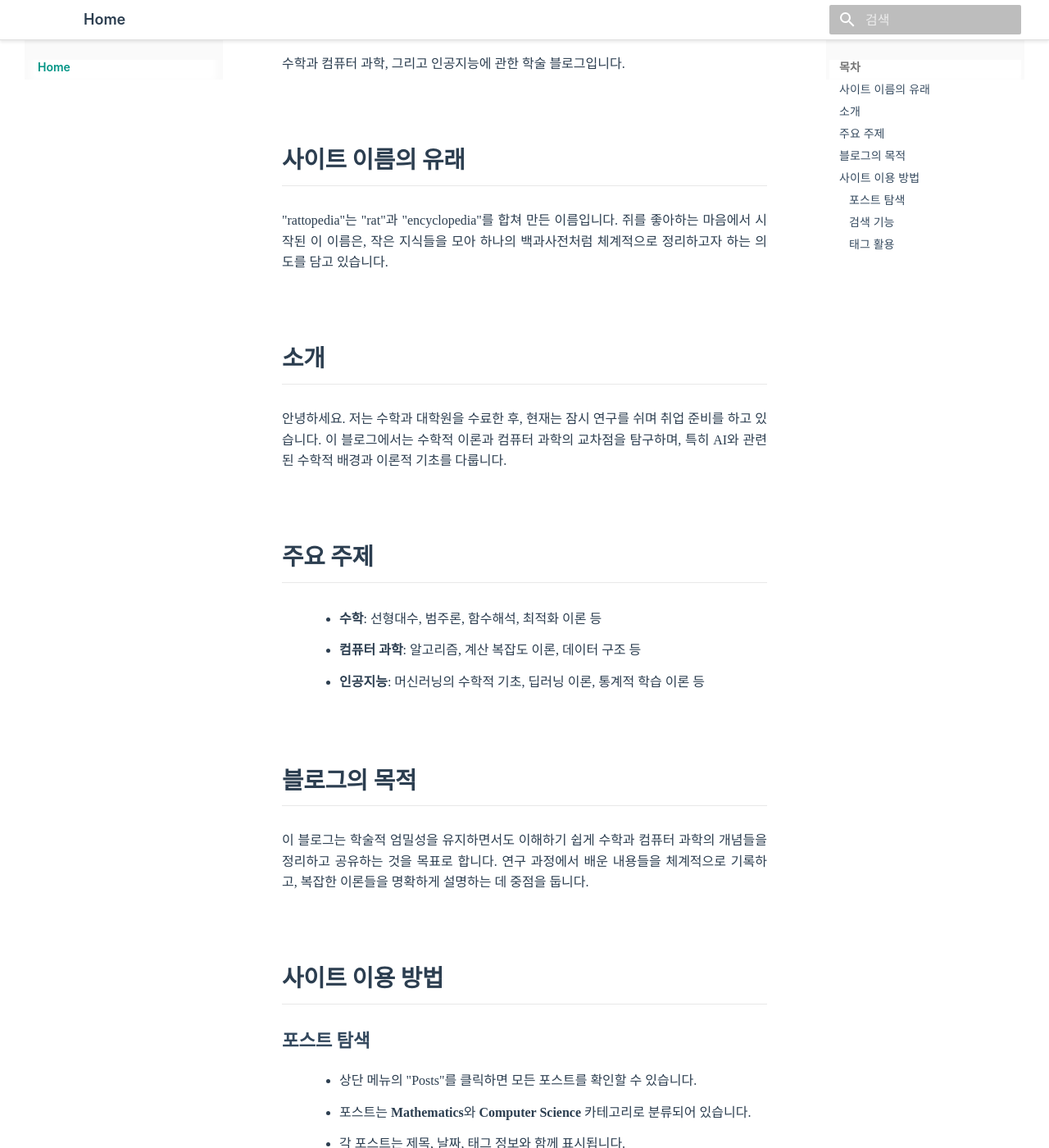
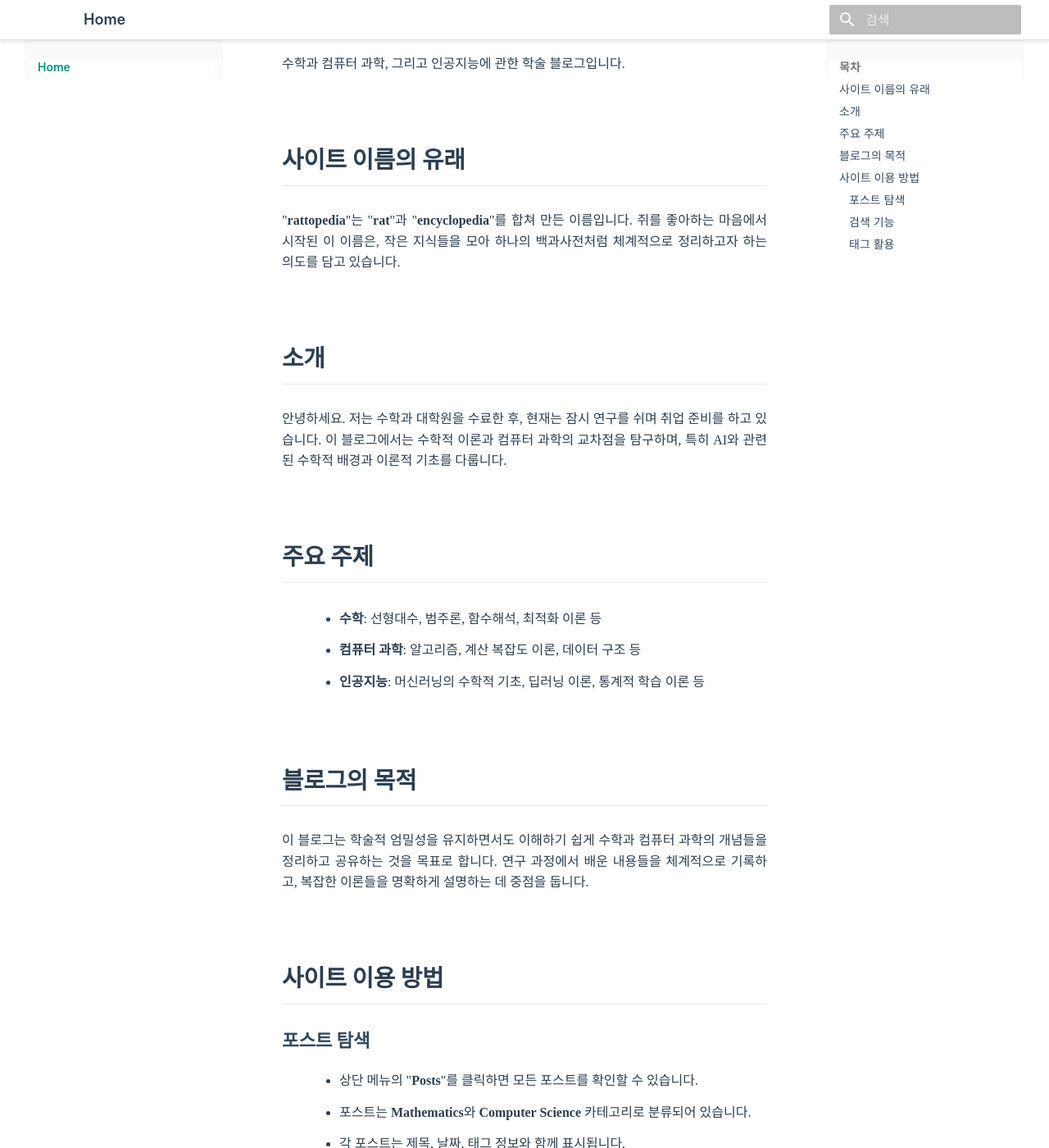
Before and after one commit to rattopos/rattopedia, an MkDocs documentation site: the page built from docs/index.md, in a window 1280 px wide and 1400 px high, scrolled down 284 px. Shown: the whole window at 82% size. Built offline with MkDocs 1.6.1 and Material for MkDocs 9.7.7, drawn with Linux system fonts in a browser that asks for light colours; some of the changed lines change nothing that is shown; some of the changed text lies outside the part shown.

Commit message:
사이트 소개 수정

```diff
--- a/docs/index.md
+++ b/docs/index.md
@@ -4,7 +4,7 @@
 
 ## 사이트 이름의 유래
 
-"rattopedia"는 "rat"과 "encyclopedia"를 합쳐 만든 이름입니다. 쥐를 좋아하는 마음에서 시작된 이 이름은, 작은 지식들을 모아 하나의 백과사전처럼 체계적으로 정리하고자 하는 의도를 담고 있습니다.
+"**rattopedia**"는 "**rat**"과 "**encyclopedia**"를 합쳐 만든 이름입니다. 쥐를 좋아하는 마음에서 시작된 이 이름은, 작은 지식들을 모아 하나의 백과사전처럼 체계적으로 정리하고자 하는 의도를 담고 있습니다.
 
 ## 소개
 
@@ -24,16 +24,16 @@
 
 ### 포스트 탐색
 
-- 상단 메뉴의 "Posts"를 클릭하면 모든 포스트를 확인할 수 있습니다.
+- 상단 메뉴의 "**Posts**"를 클릭하면 모든 포스트를 확인할 수 있습니다.
 - 포스트는 **Mathematics**와 **Computer Science** 카테고리로 분류되어 있습니다.
 - 각 포스트는 제목, 날짜, 태그 정보와 함께 표시됩니다.
 
 ### 검색 기능
 
-- 상단의 검색 아이콘을 클릭하거나 `Ctrl+K` (또는 `Cmd+K` on Mac)를 눌러 원하는 내용을 검색할 수 있습니다.
+- 상단의 검색 아이콘을 클릭해 원하는 내용을 검색할 수 있습니다.
 - 제목, 본문 내용, 태그 등으로 검색이 가능합니다.
 
 ### 태그 활용
 
-- 상단 메뉴의 "Tags"를 통해 특정 주제로 분류된 포스트들을 확인할 수 있습니다.
+- 상단 메뉴의 "**Tags**"를 통해 특정 주제로 분류된 포스트들을 확인할 수 있습니다.
 - 관심 있는 주제의 태그를 클릭하면 관련된 모든 포스트를 한 번에 볼 수 있습니다.
```
